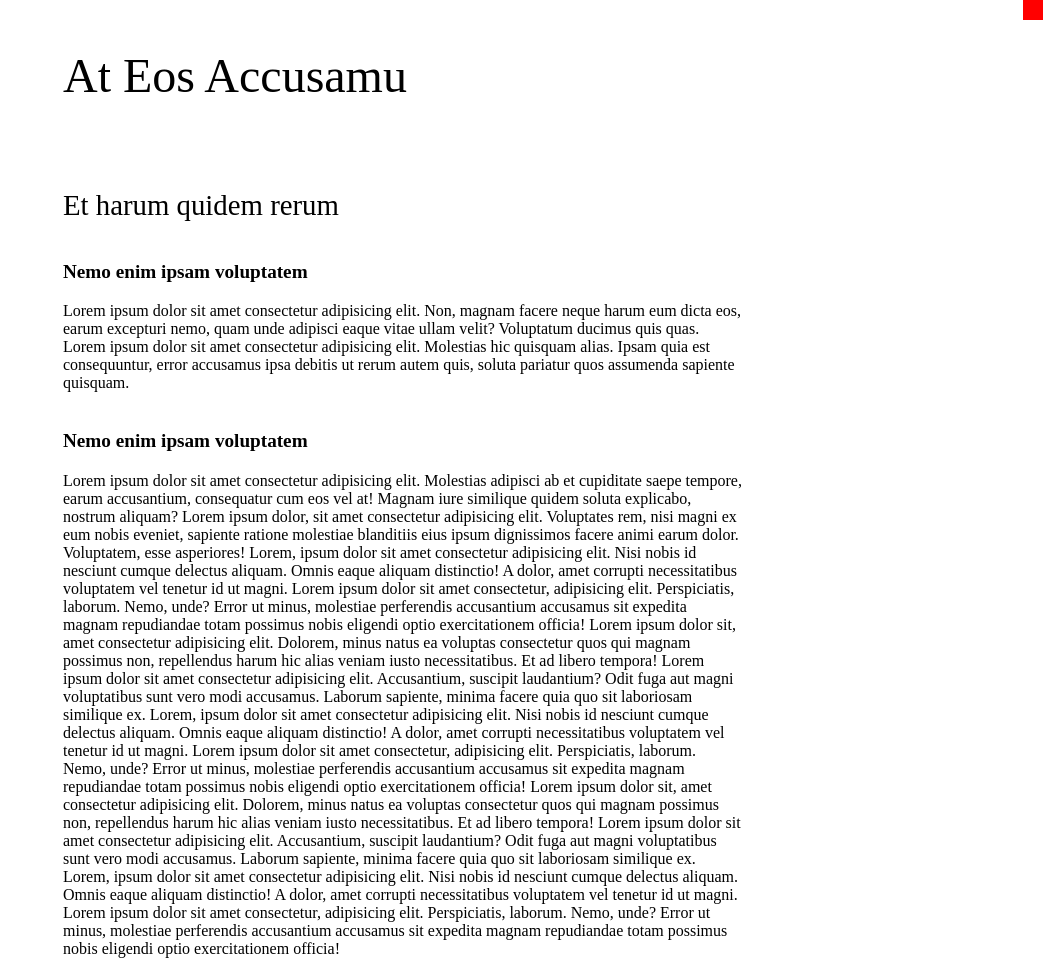
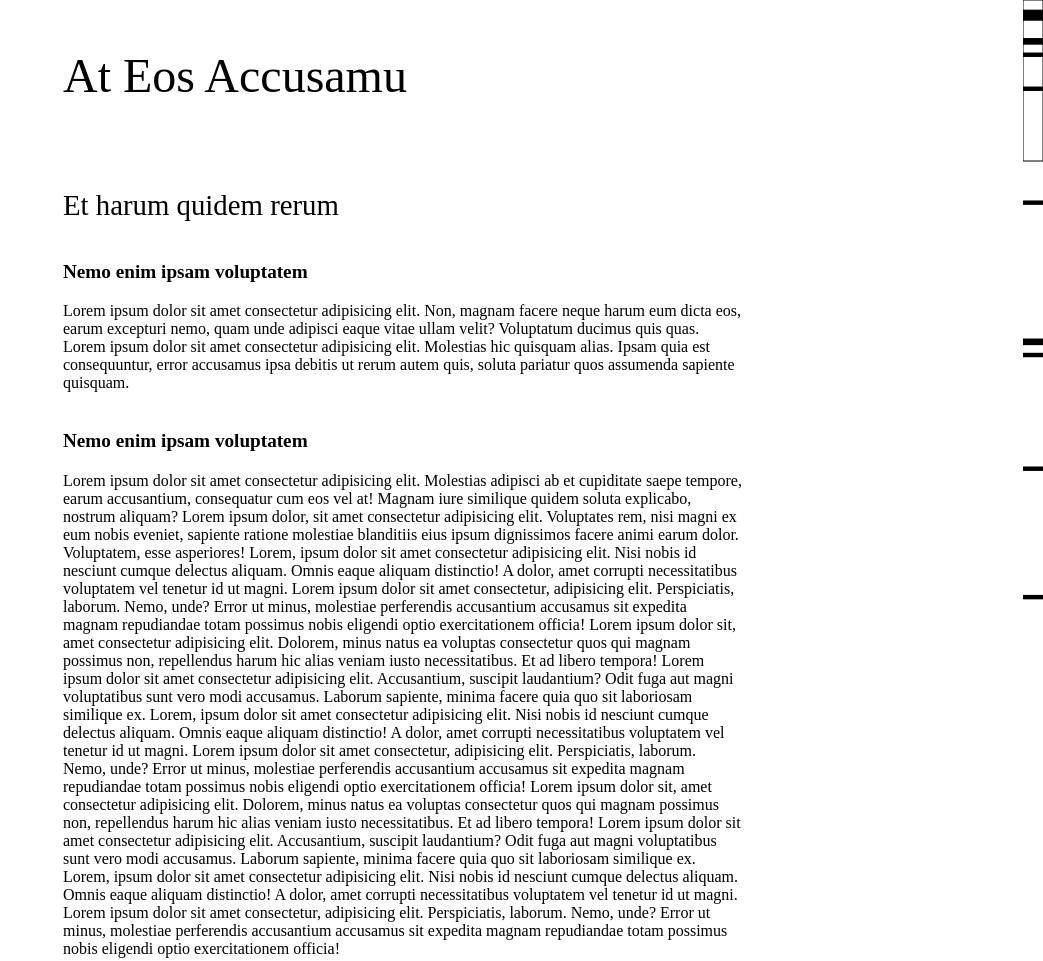
Before and after one commit to libondev/navmap, a website built with Vite: page index.html in a window 1280 px wide. Shown: the top 961 px of the page, without its empty margins (237-1280 px from the left). Built offline with nearby package versions, Linux system fonts and the light colour scheme.

Commit message:
feat: fill headings and view rect

```diff
--- a/src/core/index.ts
+++ b/src/core/index.ts
@@ -1,14 +1,17 @@
 import '../style.css'
 
 import type { UserOptions } from '../types'
-import { createViewObserver } from './observe'
+import { createElementObserver, createScrollObserver } from './observe'
 import { createPluginHooks, getDefaultConfig } from './utils'
+
+export type * from '../types'
 
 export default function navmap (options: UserOptions = {}) {
   const config = getDefaultConfig(options)
   const { init, draw, render, destroy } = createPluginHooks(config)
 
-  const observe = createViewObserver(config.viewport, render)
+  const rootObserve = createElementObserver(config.viewport, render)
+  const scrollObserve = createScrollObserver(config.viewport, draw)
 
   new Promise<void>((resolve) => {
     init()
@@ -17,6 +20,7 @@
 
   return () => {
     destroy()
-    observe()
+    rootObserve()
+    scrollObserve()
   }
 }
--- a/src/core/observe.ts
+++ b/src/core/observe.ts
@@ -1,6 +1,6 @@
 import type { Options } from '../types'
 
-export function createViewObserver (
+export function createElementObserver (
   root: Options['viewport'],
   renderHandler: MutationCallback
 ) {
@@ -14,8 +14,19 @@
   }
 }
 
-export function onWindowSizeChange (fn) {
-  window.addEventListener('resize', fn)
+export function createScrollObserver (
+  viewport: Options['viewport'],
+  scrollHandler: EventListener
+) {
+  document.addEventListener('scroll', scrollHandler, { passive: true })
 
-  return () => { window.removeEventListener('resize', fn) }
+  return () => {
+    document.removeEventListener('scroll', scrollHandler)
+  }
 }
+
+// export function onWindowSizeChange (fn) {
+//   window.addEventListener('resize', fn)
+
+//   return () => { window.removeEventListener('resize', fn) }
+// }
--- a/src/core/utils.ts
+++ b/src/core/utils.ts
@@ -30,7 +30,7 @@
   const normalizedPlugins = options.plugins.map(plugin => plugin(options))
 
   return {
-    viewport: options.viewport,
+    viewport: options.viewport as HTMLElement,
     canvas: getCanvasElement(options),
     plugins: [
       PresetPlugin(options),
@@ -47,20 +47,22 @@
   const destroy = []
 
   plugins.forEach(plugin => {
+    const insertMethod = plugin.enforce === 'pre' ? 'unshift' : 'push'
+
     if (typeof plugin.init === 'function') {
-      init.push(plugin.init.bind(plugin))
+      init[insertMethod](plugin.init.bind(plugin))
     }
 
     if (typeof plugin.draw === 'function') {
-      draw.push(plugin.draw.bind(plugin))
+      draw[insertMethod](plugin.draw.bind(plugin))
     }
 
     if (typeof plugin.render === 'function') {
-      render.push(plugin.render.bind(plugin))
+      render[insertMethod](plugin.render.bind(plugin))
     }
 
     if (typeof plugin.destroy === 'function') {
-      destroy.push(plugin.destroy.bind(plugin))
+      destroy[insertMethod](plugin.destroy.bind(plugin))
     }
   })
 
--- a/src/dev.ts
+++ b/src/dev.ts
@@ -1,9 +1,9 @@
+// import type { Plugin } from './core'
 import navmap from './core/index'
 
 navmap(
-  // {
-  //   canvas: {
-  //     width: 500
-  //   }
-  // }
+  {
+    plugins: [
+    ]
+  }
 )
--- a/src/plugins/preset.ts
+++ b/src/plugins/preset.ts
@@ -3,34 +3,42 @@
 export const PresetPlugin: Plugin = () => ({
   name: 'PresetPlugin',
 
-  _cachedHeading: null,
+  _cachedHeadingPositions: null,
 
   init (_, { canvas, viewport }) {
-    // Hide the scrollbar of the viewport element
-    if (__DEV__ && viewport.clientHeight > window.innerHeight) {
-      console.warn(
-        `[navmap]: The viewport element is higher than the height of the window,
-            which means the viewport element may not be a proper scrollable container.
-            Usually you need to set "height: 100%;" attribute for html,body element.`
-      )
-    }
+    // if (__DEV__ && viewport.clientHeight > window.innerHeight) {
+    //   console.warn(
+    //     `[navmap]: The viewport element is higher than the height of the window,
+    //         which means the viewport element may not be a proper scrollable container.
+    //         Usually you need to set "height: 100%;" attribute for html,body element.`
+    //   )
+    // }
 
     viewport.classList.add('hide-scrollbar')
     viewport.appendChild(canvas)
   },
 
   render (_, { viewport }) {
-    this._cachedHeading = [...(viewport.querySelectorAll('h1, h2, h3, h4, h5, h6')! as unknown as HTMLElement[])]
-    console.log('🎐 32: this._cachedHeading', this._cachedHeading)
+    const headings = [...(viewport.querySelectorAll('h1, h2, h3, h4, h5, h6')! as unknown as HTMLElement[])]
+
+    this._cachedHeadingPositions = headings.map(({ offsetHeight, offsetTop }) => ({ offsetHeight, offsetTop }))
   },
 
-  draw (ctx) {
-    ctx.rect(0, 0, 100, 20)
-    ctx.fillStyle = 'red'
+  draw (ctx, { canvas, canvas: { width, height }, viewport }) {
+    const scaleRatio = canvas.offsetHeight / viewport.offsetHeight
+    const scrollTop = visualViewport.pageTop
 
-    ctx.fill()
+    // 清除画布
+    ctx.clearRect(0, 0, width, height)
 
-    console.log(this)
+    // 绘制标题块
+    this._cachedHeadingPositions.forEach(({ offsetHeight, offsetTop }) => {
+      // 标题块的位置是固定的, 但是高度是缩放的, 所以需要乘以缩放比例
+      ctx.fillRect(0, offsetTop * scaleRatio, width, offsetHeight * scaleRatio)
+    })
+
+    // 绘制视口
+    ctx.strokeRect(0, scrollTop * scaleRatio, width, height * scaleRatio)
   },
 
   destroy (_, { canvas, viewport }) {
```
Also changed, not shown: index.html (+3 -2 lines), src/types.ts (+7 -7 lines), pnpm-lock.yaml.
